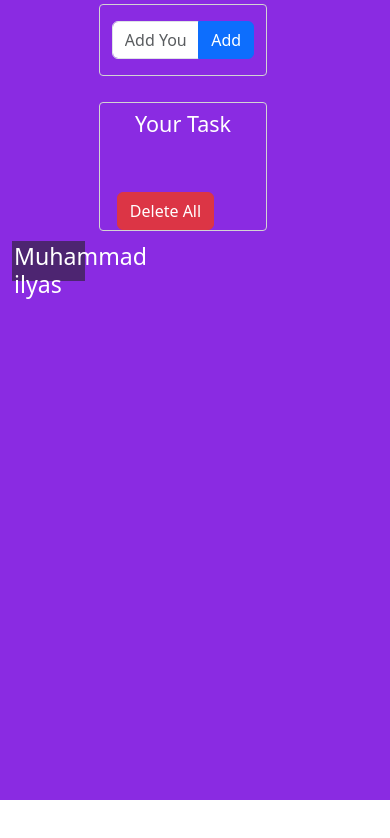
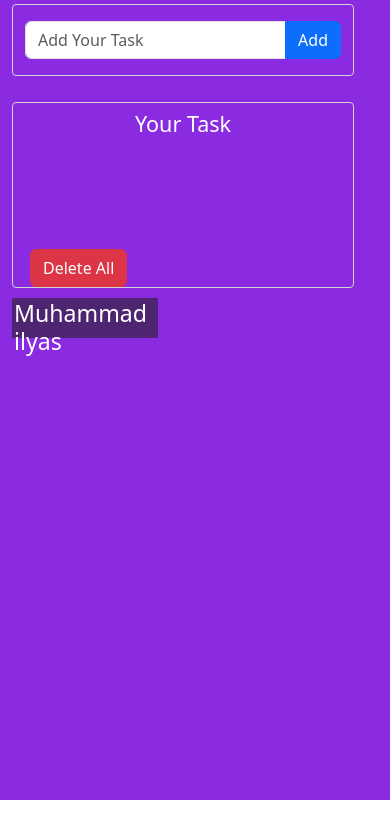
Before and after one commit to kingboy5566/Todo, a React app: page / in a window 390 px wide. Shown: the top 838 px of the page. Built offline with nearby package versions, Linux system fonts and the light colour scheme; the HTML template or start-up script is replaced by a standard one.

Commit message:
responsive

```diff
--- a/src/ToDoList.jsx
+++ b/src/ToDoList.jsx
@@ -58,7 +58,7 @@ const allDataDelete = () => setSaveText([]);
     <>
 
     <Container className='todo '>
-      <Row className='todo-row '><Col className='todo-content1 mt-1 '>
+      <Row className='todo-row col-lg-12 col-md-12 col-sm-12 container '><Col className='todo-content1 mt-1 col-lg-12 col-md-12 col-sm-12 container '>
      <Form  onSubmit={add} >
      <InputGroup className="mb-3 mt-3">
         <Form.Control
@@ -69,8 +69,8 @@ const allDataDelete = () => setSaveText([]);
      </Form>
 
      </Col></Row>
-     <Row className='mt-3 todo-row '>
-      <Col className='todo-content2'>
+     <Row className='mt-3 todo-row col-lg-12 col-md-12 col-sm-12 container'>
+      <Col className='todo-content2 col-lg-12 col-md-12 col-sm-12 container '>
       <h4 className='task mt-2'>Your Task</h4>
          {saveText.map((value, index)=>
 
--- a/src/index.css
+++ b/src/index.css
@@ -1,20 +1,24 @@
 .todo{
+    width: 80%;
     height: 800px;
+    margin: auto;
     overflow: auto;
     background-color: blueviolet;
+
+
 
 }
 .todo-row {
     width: 100%;
 
+
 }
 .todo-content1{
-
   border: 1px solid lightgray;
   width: 100%;
   height: auto;
-   border-radius: 4px;
-   margin: 10px 27%;
+ border-radius: 4px;
+   margin: 10px 15%;
 }
 
 
@@ -24,7 +28,7 @@
    width: 100%;
    height: auto;
    border-radius: 4px;
-   margin: 10px 27%;
+   margin: 10px 15%;
 
 
 }
@@ -69,7 +73,7 @@ margin-left: 10px;
 
 }
 .name{
-    width: 20%;
+    width: 40%;
     height: 5%;
     padding: 2px;
     background-color: rgba(34, 34, 34, 0.582);
```
